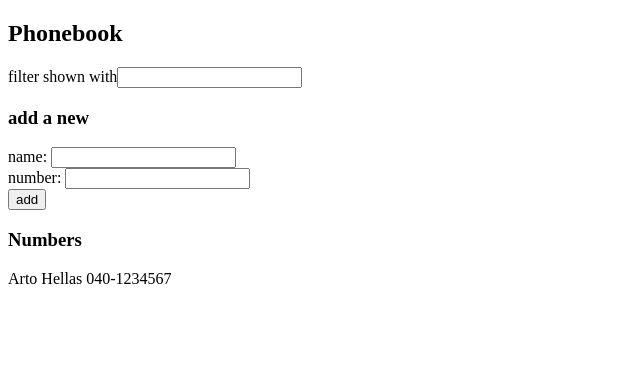
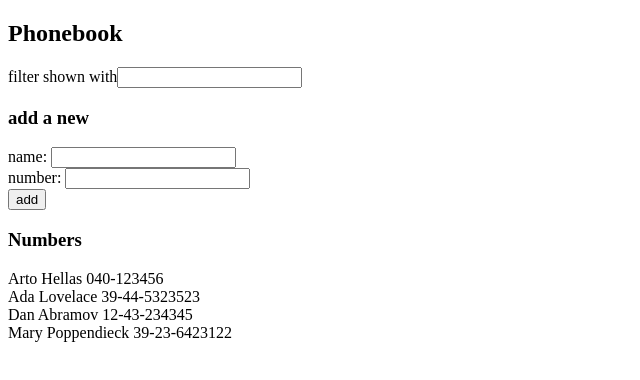
Before and after one commit to karolinakwasny/Full_Stack_open, a React (Vite) app in the folder part2/phonebook/: page / in a window 1280 px wide. Shown: the top 380 px of the page, without its empty margins (0-640 px from the left). Built offline with nearby package versions, Linux system fonts and the light colour scheme; data requests are answered from the project's data file.

Commit message:
added db.json

```diff
--- /dev/null
+++ b/part2/phonebook/db.json
@@ -0,0 +1,24 @@
+{
+	"persons":[
+	  {
+		"name": "Arto Hellas",
+		"number": "040-123456",
+		"id": "1"
+	  },
+	  {
+		"name": "Ada Lovelace",
+		"number": "39-44-5323523",
+		"id": "2"
+	  },
+	  {
+		"name": "Dan Abramov",
+		"number": "12-43-234345",
+		"id": "3"
+	  },
+	  {
+		"name": "Mary Poppendieck",
+		"number": "39-23-6423122",
+		"id": "4"
+	  }
+	]
+  }
--- a/part2/phonebook/package.json
+++ b/part2/phonebook/package.json
@@ -7,9 +7,11 @@
     "dev": "vite",
     "build": "vite build",
     "lint": "eslint .",
-    "preview": "vite preview"
+    "preview": "vite preview",
+    "server": "json-server -p3001 --watch db.json"
   },
   "dependencies": {
+    "axios": "^1.7.7",
     "react": "^18.3.1",
     "react-dom": "^18.3.1"
   },
@@ -23,6 +25,7 @@
     "eslint-plugin-react-hooks": "^5.0.0",
     "eslint-plugin-react-refresh": "^0.4.13",
     "globals": "^15.11.0",
+    "json-server": "^1.0.0-beta.3",
     "vite": "^5.4.9"
   }
 }
--- a/part2/phonebook/src/App.jsx
+++ b/part2/phonebook/src/App.jsx
@@ -1,4 +1,5 @@
-import { useState } from 'react'
+import { useState, useEffect } from 'react'
+import axios from 'axios'
 
 const Person = ({ person }) => {
 	return (
@@ -54,6 +55,14 @@
   const [newNumber, setNewNumber] = useState('')
   const [filtered, setFilter] = useState('')
 
+  useEffect(() => {
+    axios
+      .get('http://localhost:3001/persons')
+      .then(response => {
+        setPersons(response.data)
+      })
+  }, [])
+
   const addPerson = (event) => {
     event.preventDefault()
     const personObject = {
```
Also changed, not shown: 1 other file (tests, documents, lock files or other folders).
